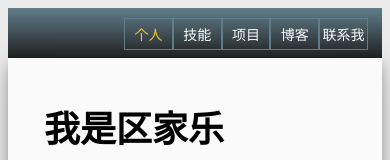
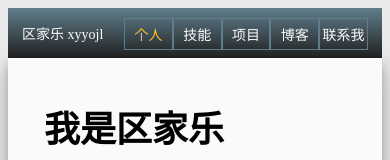
Before and after one commit to xyyojl/vue-resume, a Vue app: page / in a window 390 px wide. Shown: the top 160 px of the page. Built offline with nearby package versions, Linux system fonts and the light colour scheme.

Commit message:
修改一些细节

```diff
--- a/src/components/Aside.vue
+++ b/src/components/Aside.vue
@@ -130,7 +130,7 @@ export default {
   aside > .big {
     display: none;
   }
-  aside > .samll {
+  aside > .small {
     display: inline;
     font-size: 14px;
   }
```
